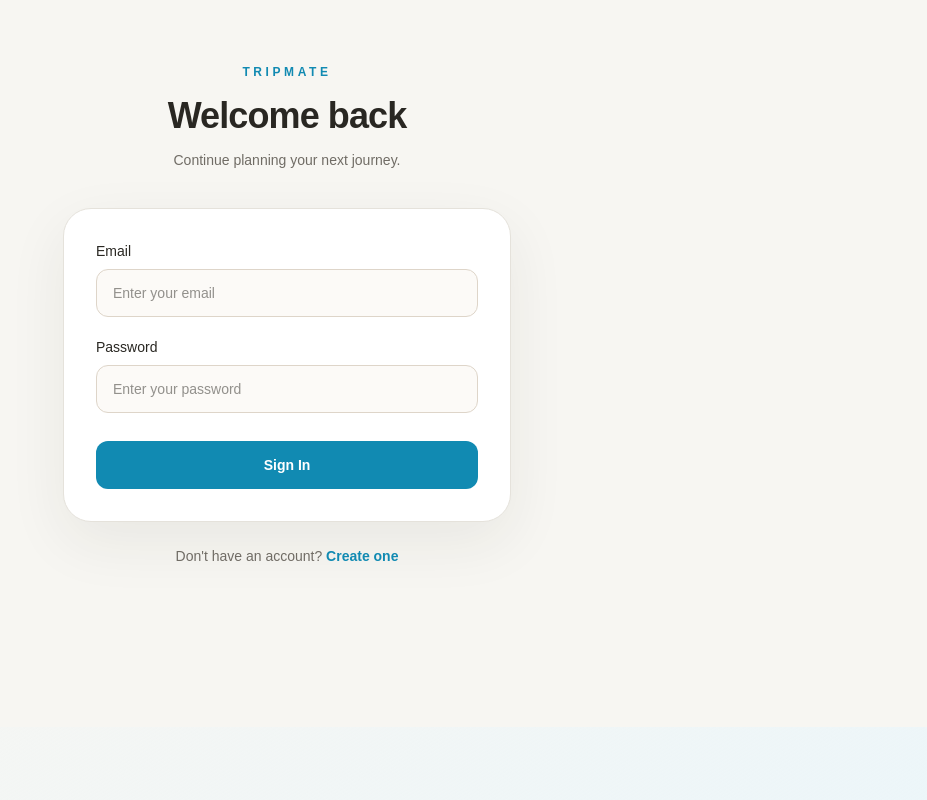
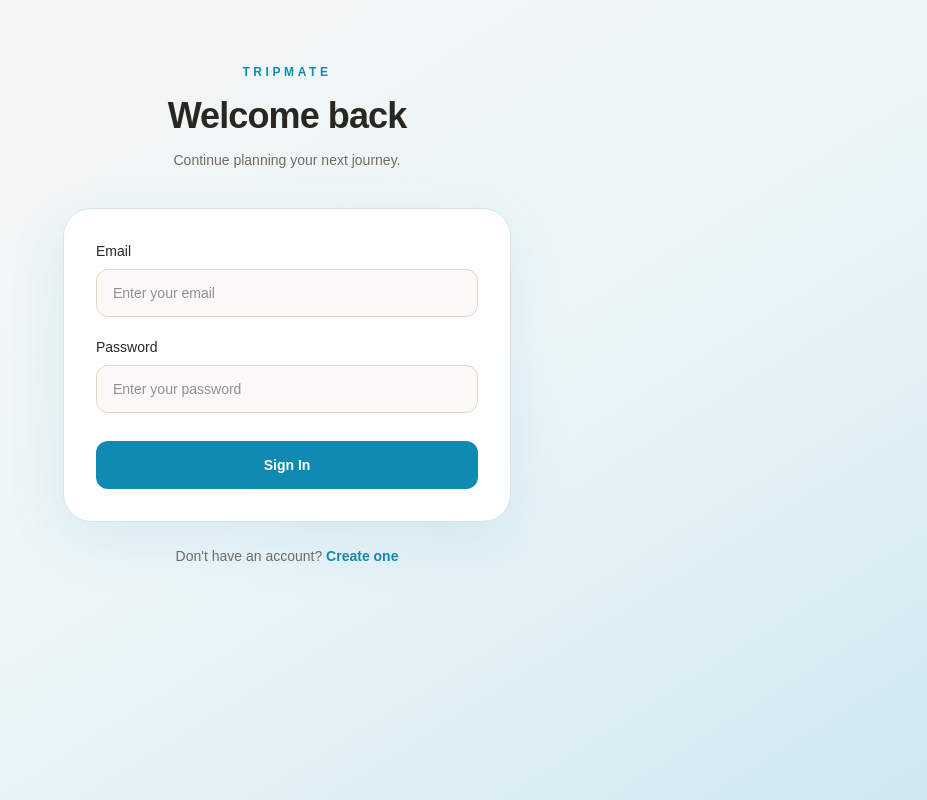
Before and after one commit to Chaitali2108-design/TripMate, a React (Vite) app: page /login in a window 1280 px wide. Shown: the whole page, without its empty margins (353-1280 px from the left). Built offline with nearby package versions, Linux system fonts and the light colour scheme.

Commit message:
add transparent background

```diff
--- a/src/pages/Login.jsx
+++ b/src/pages/Login.jsx
@@ -53,7 +53,7 @@ function Login() {
   }
 
   return (
-    <main className="min-h-[calc(100vh-73px)] bg-[#F7F6F2] px-6 py-16">
+    <main className="min-h-screen bg-transparent px-6 py-16">
       <div className="mx-auto max-w-md">
 
         {/* Header */}
@@ -76,7 +76,7 @@ function Login() {
         {/* Form */}
         <form
           onSubmit={handleSubmit}
-          className="rounded-[1.75rem] border border-[#E5E2DB] bg-white p-8 shadow-[0_20px_60px_rgba(41,39,34,0.07)]"
+          className="rounded-[1.75rem] border border-[#D8E3E6] bg-white/90 p-8 shadow-[0_20px_60px_rgba(17,138,178,0.10)] backdrop-blur-sm"
         >
 
           {/* Email */}
```
